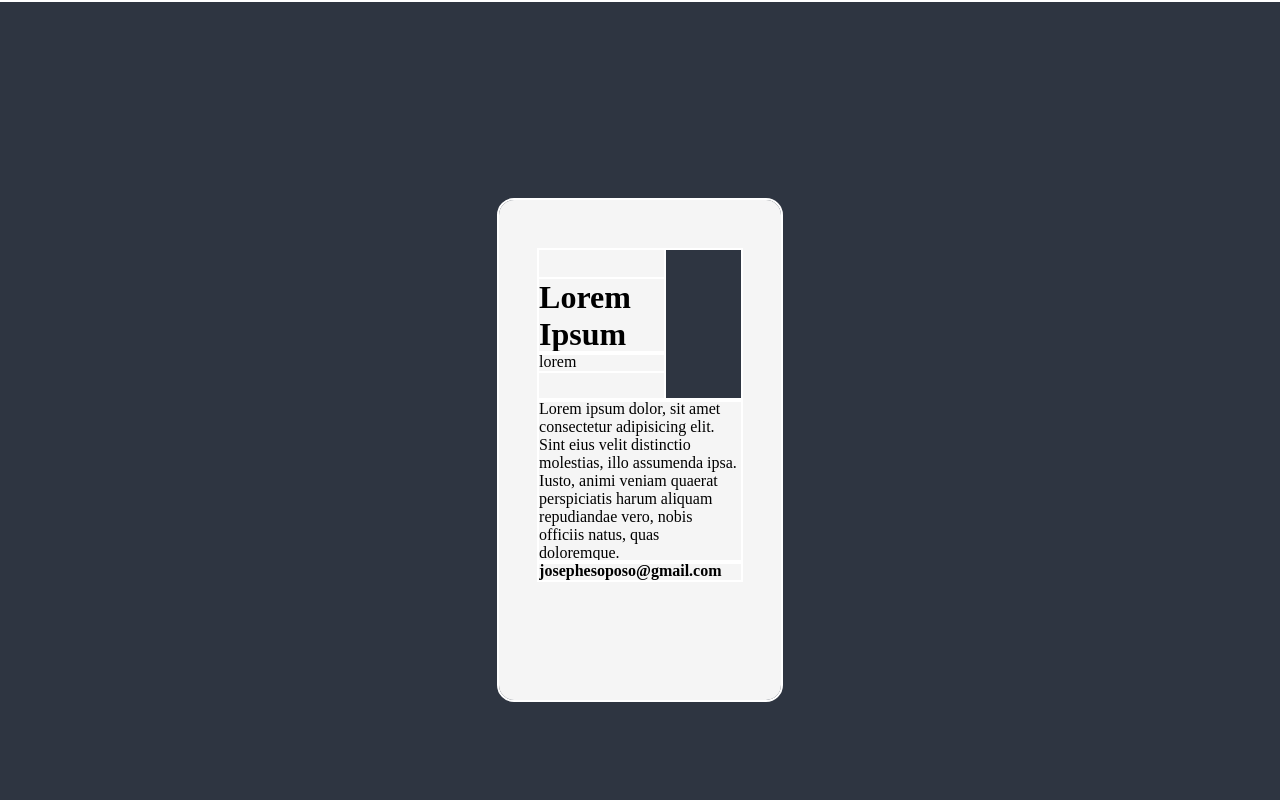
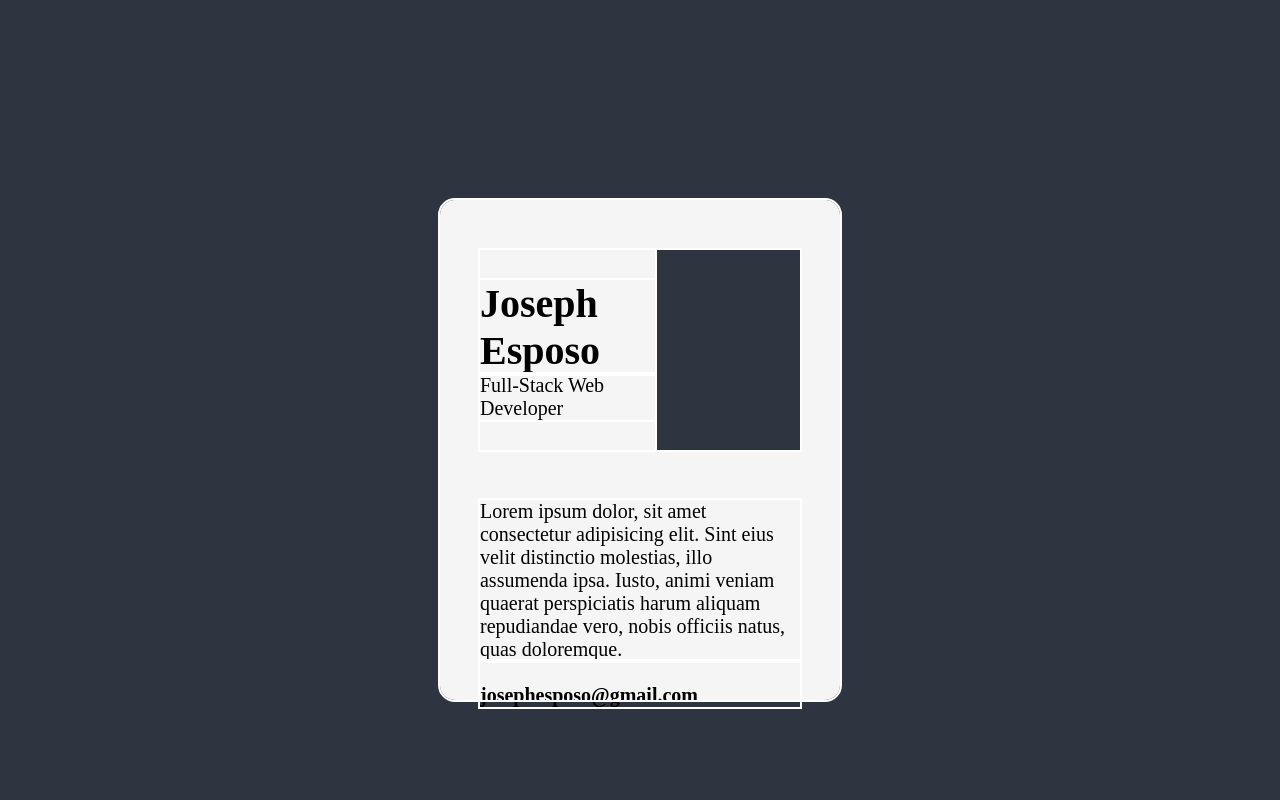
Before and after one commit to qanszer/daily-practice, a plain HTML site: page index.html in a window 1280 px wide. Shown: the top 800 px of the page. Drawn offline with Linux system fonts and the light colour scheme; a script that the page names is missing.

Commit message:
Feat: complete 1 html css problem

```diff
--- a/index.html
+++ b/index.html
@@ -8,15 +8,12 @@
   <title></title>
 </head>
 <body>
-  <header>
-
-  </header>
   <main>
     <div class="card container">
         <div class="header">
             <div class="title">
-                <h1>Lorem Ipsum</h1>
-                <p>lorem</p>
+                <h1 style="font-size: 40px;">Joseph Esposo</h1>
+                <p style="font-size: 20px;">Full-Stack Web Developer</p>
             </div>
             <div class="profile">
 
@@ -25,17 +22,11 @@
 
         <div class="details">
             <p>Lorem ipsum dolor, sit amet consectetur adipisicing elit. Sint eius velit distinctio molestias, illo assumenda ipsa. Iusto, animi veniam quaerat perspiciatis harum aliquam repudiandae vero, nobis officiis natus, quas doloremque.</p>
-            <h4>josephesoposo@gmail.com</h4>
 
+            <h4><br>josephesposo@gmail.com</h4>
         </div>
-
-
     </div>
-
   </main>
-  <footer>
-
-  </footer>
   <script src="scripts.js"></script>
 </body>
 </html>
--- a/style.css
+++ b/style.css
@@ -27,29 +27,27 @@ main {
  justify-content: center;
     align-items: center;
     display: flex;
+
+    padding-top: 200px;
+    padding-bottom: 300px;
+    padding-left: 500px;
+    padding-right: 500px;
 }
 
 .card.container {
-    margin: 200px;
-    margin-top: 200px;
-    margin-left: 500px;
-    margin-right: 500px;
-    margin-bottom: 300px;
-
-
     height: 500px;
     width: 700px;
     padding: 50px 40px;
     background-color: whitesmoke;
     border-radius: 15px;
 
-    /* display: flex; */
 }
 
 .card.container .header {
     align-items: center;
     display: flex;
     justify-content: space-between;
+    margin-bottom: 50px;
 }
 
 .card.container .title {
@@ -58,6 +56,10 @@ main {
 
 .card.container .profile {
     background-color: #2e3541;
-    height: 150px;
-    width: 110px;
+    height: 200px;
+    width: 200px;
 }
+
+.card.container .details {
+    font-size: 20px;
+}
```
